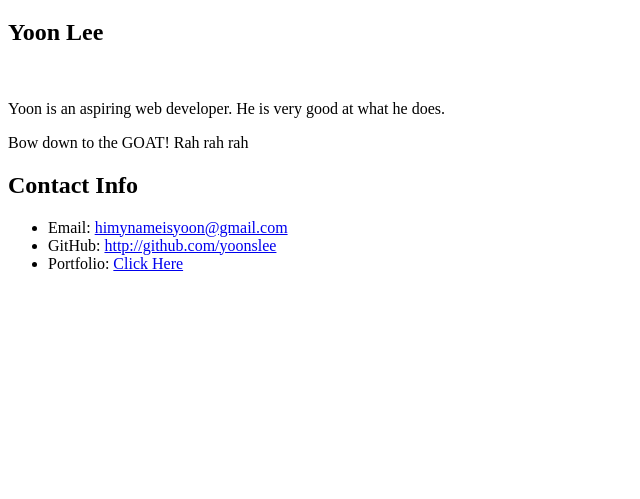
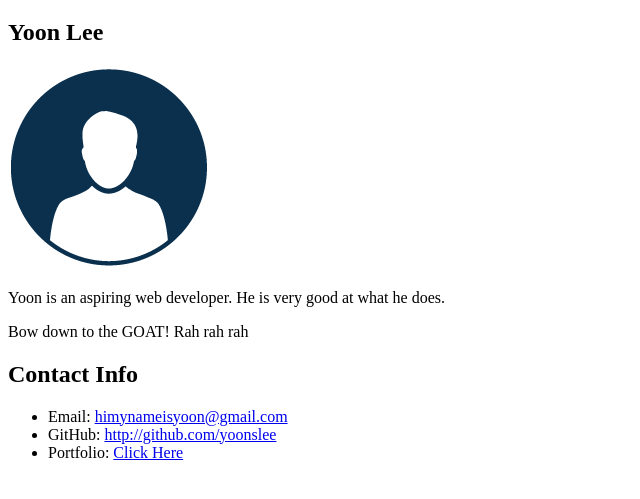
Before and after one commit to grassynull33/student-bio, a plain HTML site: page index.html in a window 1280 px wide. Shown: the part 61-560 px from the top of the page, without its empty margins (0-640 px from the left). Drawn offline with Linux system fonts and the light colour scheme.

Commit message:
add local profile pic and update html accordingly

```diff
--- a/index.html
+++ b/index.html
@@ -6,7 +6,7 @@
 <body>
 	<h1>Student Bio</h1>
 	<h2>Yoon Lee</h2>
-	<img src="" alt="">
+	<img src="profpic.png" alt="the man himself">
 	<p>Yoon is an aspiring web developer. He is very good at what he does.</p>
 	<p>Bow down to the GOAT! Rah rah rah</p>
 	<h2>Contact Info</h2>
```
Also changed, not shown: profpic.png (added).
